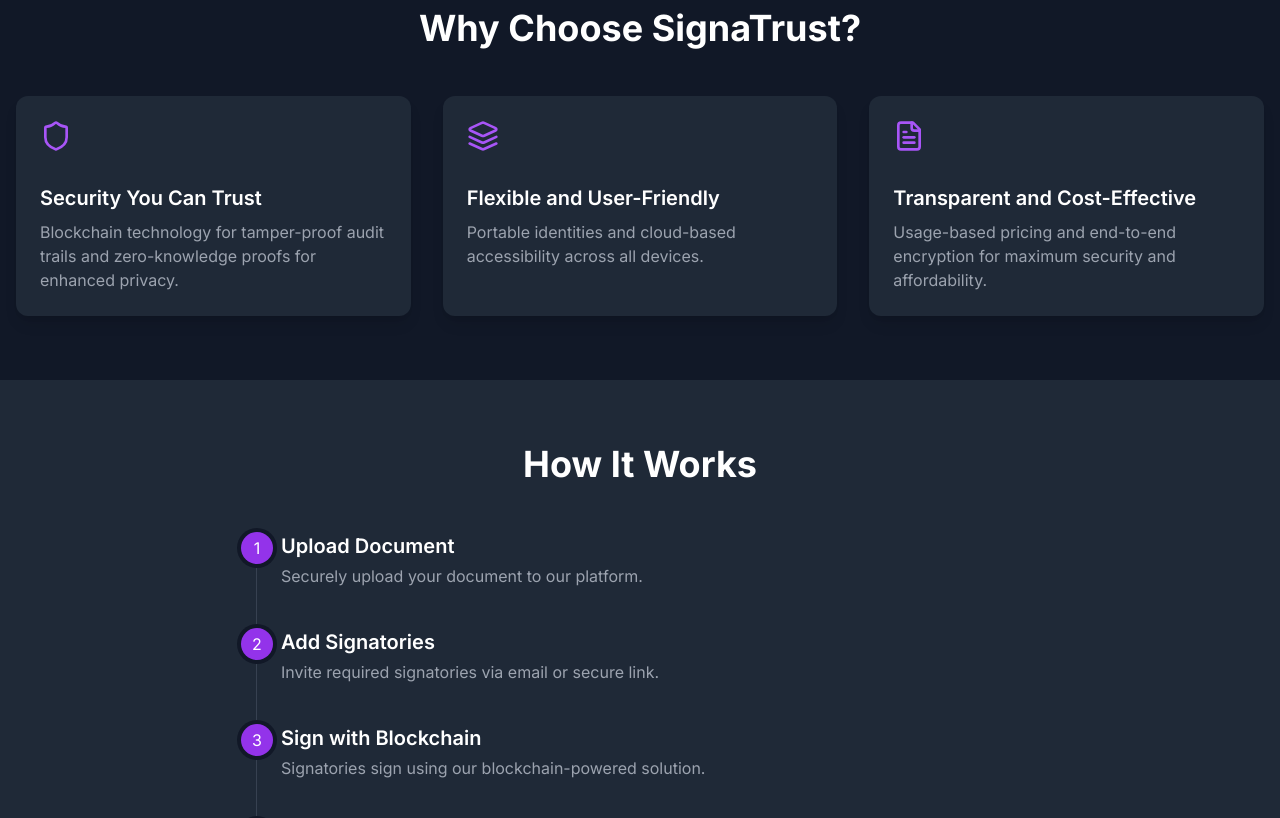
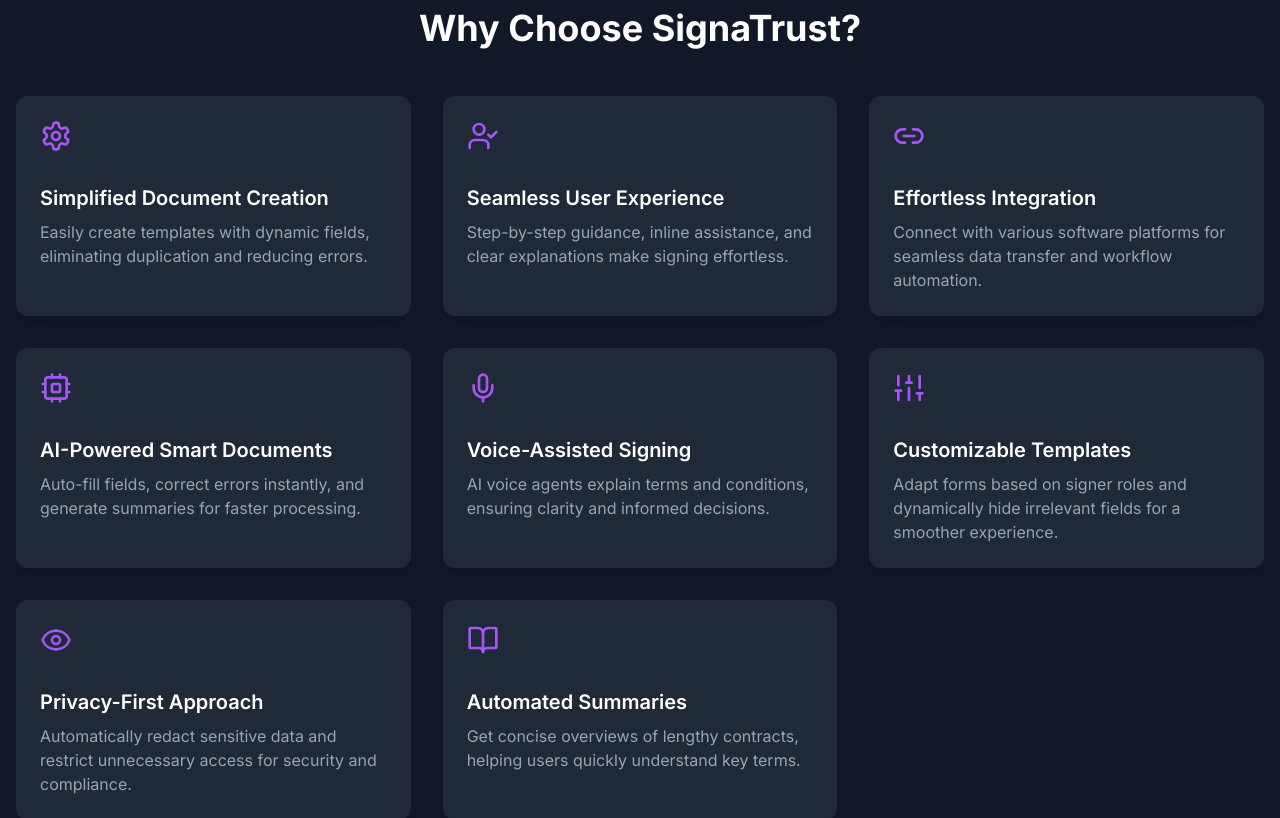
Before and after one commit to kmukherjeenj/signatrust_v2, a Next.js app: page / in a window 1280 px wide. Shown: the part 520-1338 px from the top of the page. Built offline with nearby package versions, Linux system fonts and the light colour scheme.

Commit message:
Updates features icons

```diff
--- a/app/components/features.tsx
+++ b/app/components/features.tsx
@@ -1,10 +1,24 @@
-import React from 'react';
-import { Shield, Layers, FileText } from 'lucide-react';
+import React from "react";
+import {
+  Shield,
+  Layers,
+  FileText,
+  Settings,
+  UserCheck,
+  Link2,
+  Cpu,
+  Mic,
+  Sliders,
+  Eye,
+  BookOpen,
+} from "lucide-react";
 
 const Features: React.FC = () => {
   return (
     <section id="features" className="container mx-auto px-4 py-16">
-      <h2 className="text-4xl font-bold mb-12 text-center">Why Choose SignaTrust?</h2>
+      <h2 className="text-4xl font-bold mb-12 text-center">
+        Why Choose SignaTrust?
+      </h2>
       <div className="grid md:grid-cols-3 gap-8">
         {featureData.map((feature, index) => (
           <FeatureCard key={index} {...feature} />
@@ -12,7 +26,7 @@
       </div>
     </section>
   );
-}
+};
 
 interface FeatureCardProps {
   icon: React.ReactNode;
@@ -20,32 +34,69 @@
   description: string;
 }
 
-const FeatureCard: React.FC<FeatureCardProps> = ({ icon, title, description }) => {
+const FeatureCard: React.FC<FeatureCardProps> = ({
+  icon,
+  title,
+  description,
+}) => {
   return (
     <div className="bg-gray-800 p-6 rounded-xl shadow-lg transition-all duration-300 hover:shadow-2xl hover:-translate-y-1">
       <div className="w-12 h-12 mb-4 text-purple-500">{icon}</div>
       <h3 className="text-xl font-semibold mb-2">{title}</h3>
       <p className="text-gray-400">{description}</p>
     </div>
-  )
-}
+  );
+};
 
 const featureData: FeatureCardProps[] = [
   {
-    icon: <Shield size={32} />,
-    title: "Security You Can Trust",
-    description: "Blockchain technology for tamper-proof audit trails and zero-knowledge proofs for enhanced privacy."
+    icon: <Settings size={32} />,
+    title: "Simplified Document Creation",
+    description:
+      "Easily create templates with dynamic fields, eliminating duplication and reducing errors.",
   },
   {
-    icon: <Layers size={32} />,
-    title: "Flexible and User-Friendly",
-    description: "Portable identities and cloud-based accessibility across all devices."
+    icon: <UserCheck size={32} />,
+    title: "Seamless User Experience",
+    description:
+      "Step-by-step guidance, inline assistance, and clear explanations make signing effortless.",
   },
   {
-    icon: <FileText size={32} />,
-    title: "Transparent and Cost-Effective",
-    description: "Usage-based pricing and end-to-end encryption for maximum security and affordability."
-  }
+    icon: <Link2 size={32} />,
+    title: "Effortless Integration",
+    description:
+      "Connect with various software platforms for seamless data transfer and workflow automation.",
+  },
+  {
+    icon: <Cpu size={32} />,
+    title: "AI-Powered Smart Documents",
+    description:
+      "Auto-fill fields, correct errors instantly, and generate summaries for faster processing.",
+  },
+  {
+    icon: <Mic size={32} />,
+    title: "Voice-Assisted Signing",
+    description:
+      "AI voice agents explain terms and conditions, ensuring clarity and informed decisions.",
+  },
+  {
+    icon: <Sliders size={32} />,
+    title: "Customizable Templates",
+    description:
+      "Adapt forms based on signer roles and dynamically hide irrelevant fields for a smoother experience.",
+  },
+  {
+    icon: <Eye size={32} />,
+    title: "Privacy-First Approach",
+    description:
+      "Automatically redact sensitive data and restrict unnecessary access for security and compliance.",
+  },
+  {
+    icon: <BookOpen size={32} />,
+    title: "Automated Summaries",
+    description:
+      "Get concise overviews of lengthy contracts, helping users quickly understand key terms.",
+  },
 ];
 
 export default Features;
```
